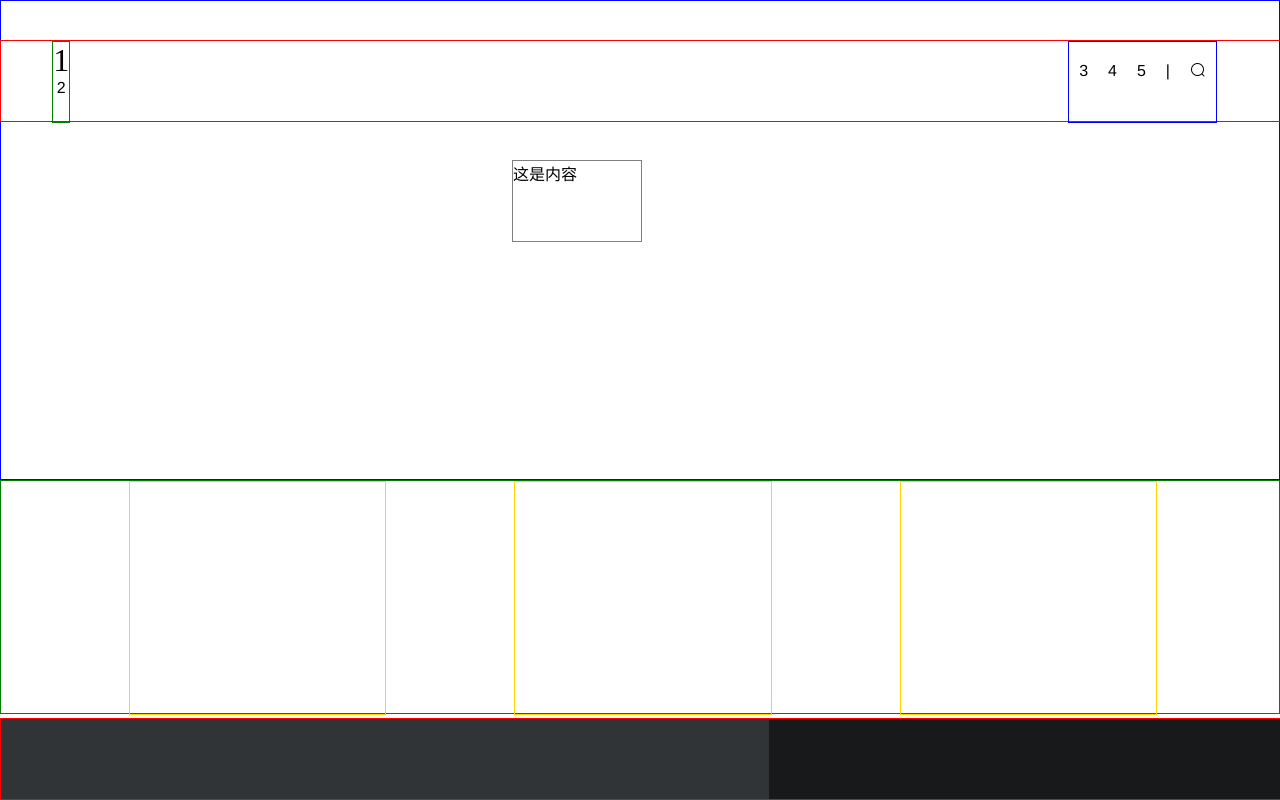
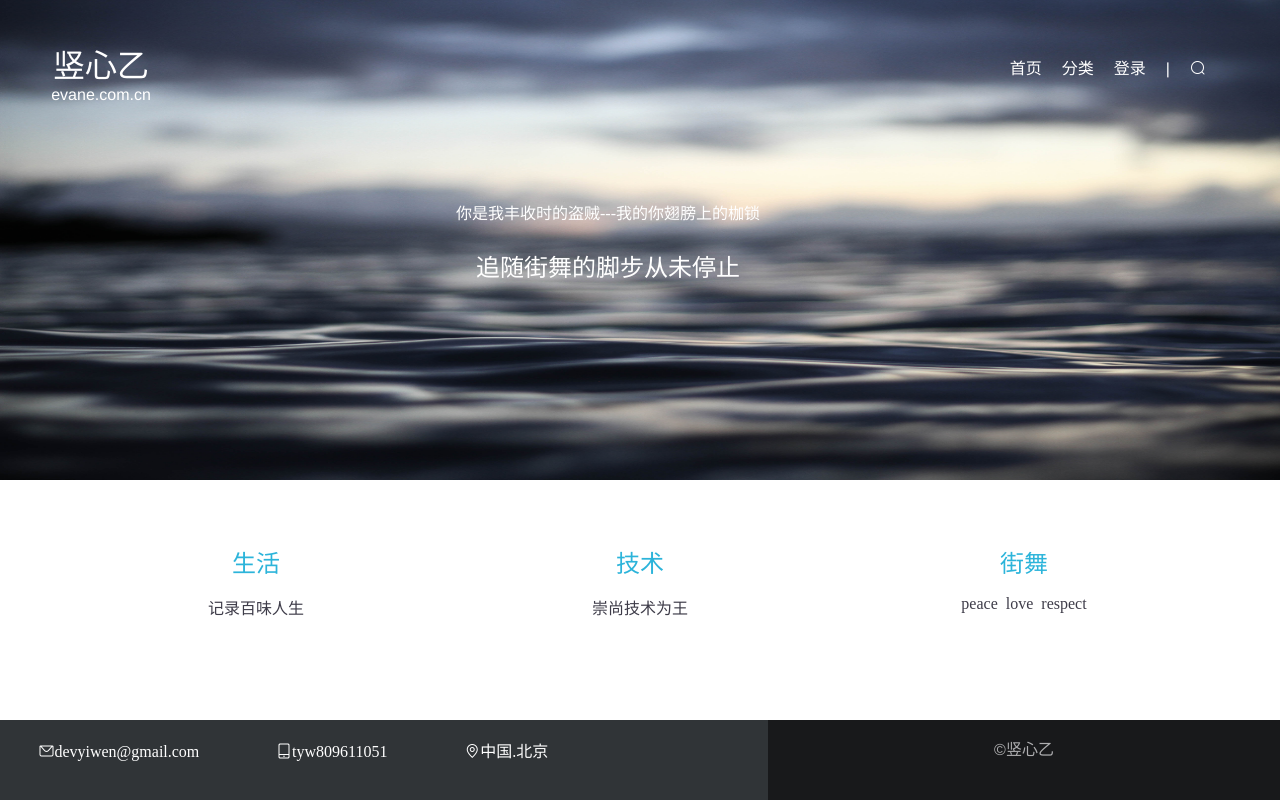
Before and after one commit to tyw809611051/evane-front, a Vue app: page /#/ in a window 1280 px wide. Built offline with nearby package versions, Linux system fonts and the light colour scheme.

Commit message:
complete home page‘

```diff
--- a/src/components/footer/foot.vue
+++ b/src/components/footer/foot.vue
@@ -1,7 +1,13 @@
 <template>
         <footer id='foot'>
-          <div class="footer-contact"></div>
-          <div class="footer-social"></div>
+          <div class="footer-contact">
+            <span class="el-icon-message">devyiwen@gmail.com</span>
+            <span class="el-icon-mobile-phone">tyw809611051</span>
+            <span class="el-icon-location-outline">中国.北京</span>
+          </div>
+          <div class="footer-social">
+            <p>&copy;竖心乙</p>
+          </div>
         </footer>
 </template>
 
@@ -23,7 +29,6 @@ export default {
     height: 10%;
     position:fixed;
     bottom:0;
-    border: 1px solid red;
 }
 
 .footer-contact {
@@ -32,12 +37,19 @@ export default {
     float: left;
     background-color: #303437;
 }
+.footer-contact > span {
+  margin: 3% 5%;
+  color: #ffffff;
+}
 
 .footer-social {
     width: 40%;
     height: 100%;
     float:right;
     background-color: #18191B;
+    color: #AFAFB1;
+    text-align: center;
 }
 
+
 </style>
--- a/src/components/header/head.vue
+++ b/src/components/header/head.vue
@@ -2,14 +2,14 @@
     <header id='head-top'>
         <!-- left title -->
         <div class="web-title">
-          <span>1</span>
-          <p>2</p>
+          <span>竖心乙</span>
+          <p>evane.com.cn</p>
         </div>
         <!-- right title -->
         <div class="category-title">
-          <span>3</span>
-          <span>4</span>
-          <span>5</span>
+          <span>首页</span>
+          <span>分类</span>
+          <span>登录</span>
           <span>|</span>
           <span class="el-icon-search"></span>
         </div>
@@ -35,7 +35,7 @@ export default {
   height: 10%;
   position:fixed;
   top:5%;
-  border: 1px solid red;
+  color: #ffffff;
 }
 
 #head-top > div {
@@ -43,7 +43,6 @@ export default {
 }
 
 .web-title {
-  border: 1px solid green;
   float: left;
   margin: 0 4%;
   text-align: center;
@@ -60,7 +59,6 @@ export default {
 }
 
 .category-title {
-  border : 1px solid blue;
   float: right;
   margin-right: 5%;
   text-align: center;
--- a/src/page/home/home.vue
+++ b/src/page/home/home.vue
@@ -3,14 +3,24 @@
         <head-top></head-top>
         <el-main>
           <div class="center-content">
-            <span>这是内容</span>
+            <span>你是我丰收时的盗贼---我的你翅膀上的枷锁</span>
+            <p>追随街舞的脚步从未停止</p>
           </div>
         </el-main>
 
         <section>
-          <div class="life"></div>
-          <div class="skill"></div>
-          <div class="dance"></div>
+          <div class="life">
+            <span>生活</span>
+            <p>记录百味人生</p>
+          </div>
+          <div class="skill">
+            <span>技术</span>
+            <p>崇尚技术为王</p>
+          </div>
+          <div class="dance">
+            <span>街舞</span>
+            <p>peace&nbsp;&nbsp;love&nbsp;&nbsp;respect</p>
+          </div>
         </section>
 
         <foot-bottom></foot-bottom>
@@ -46,29 +56,44 @@ export default {
 .el-main {
   height: 60%;
   width: 100%;
-  display: block;
-  border: 1px solid blue;
+  background-image: url('./home.jpg');
+  background-size:100% 100%;
 }
 
 .center-content {
-  border: 1px solid grey;
-  height: 10%;
-  width: 10%;
+  height: 15%;
+  width: 25%;
   position:absolute;
-  left: 40%;
-  top: 20%;
+  left: 35%;
+  top: 25%;
+  text-align: center;
+  font-family: Hiragino Sans GB;
+  color: #FFFFFF;
+}
+
+.center-content > p {
+  font-size: 1.5em;
 }
 
 section {
-  height: 29%;
-  border: 1px solid green;
+  height: 19%;
+  background-color: #FFFFFF;
 }
 
+section > div > span {
+  font-size: 1.5em;
+  color: #2CB4DA;
+}
+section > div > p {
+  color: #3E3C49;
+  font-family: Hiragino Sans GB;
+}
 section > div {
   width: 20%;
   height: 100%;
   float: left;
   margin-left: 10%;
-  border: 1px solid gold;
+  text-align: center;
+  padding:5% 0;
 }
 </style>
```
